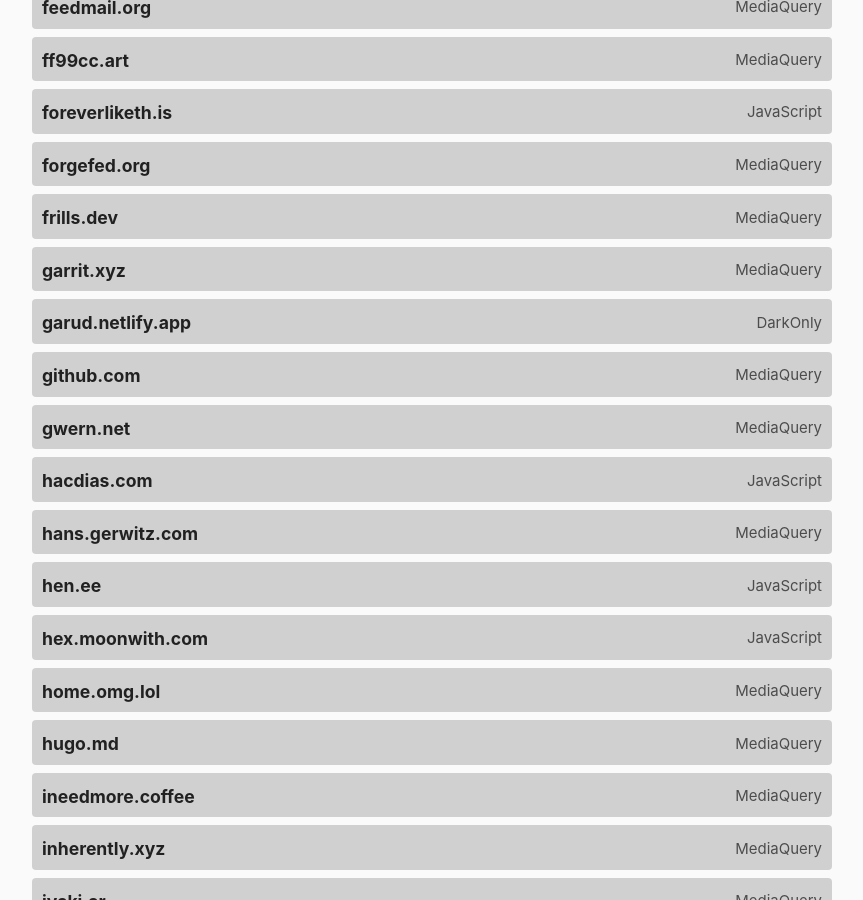
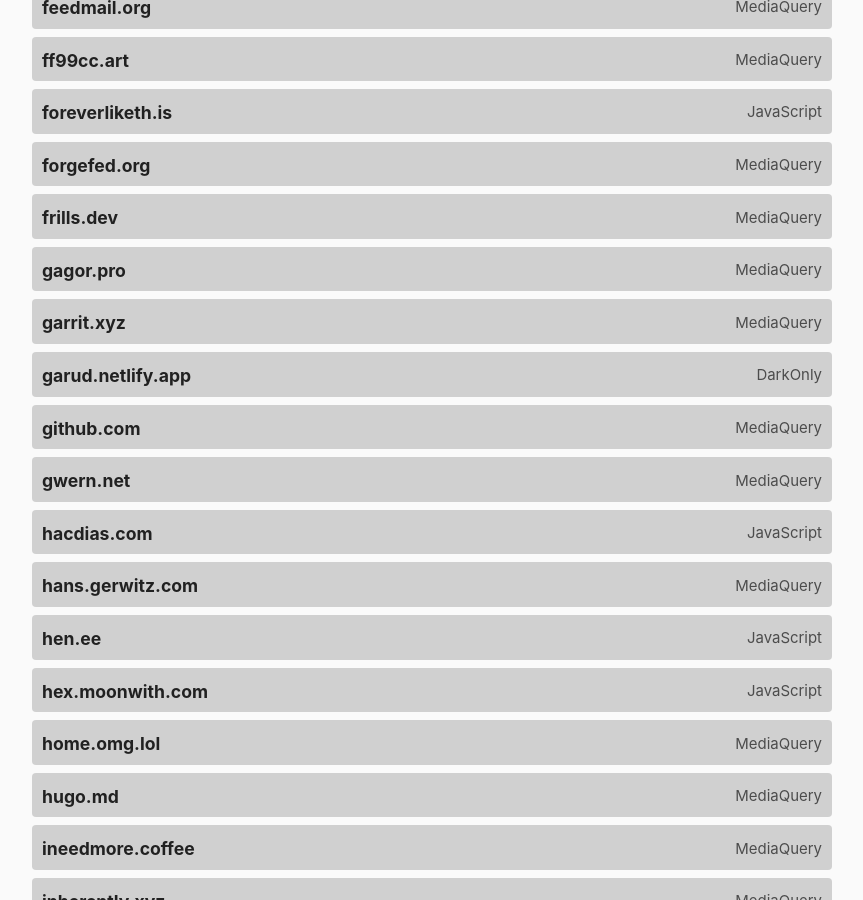
Before and after one commit to katherinek727/darktheme.club, a Jekyll site: the page built from index.md, in a window 1280 px wide and 900 px high, scrolled down 2690 px. Shown: the whole window, without its empty margins (208-1071 px from the left). Built offline with Jekyll 4.4.1, drawn with Linux system fonts in a browser that asks for light colours.

Commit message:
Add gagor.pro

```diff
--- a/_data/sites.yml
+++ b/_data/sites.yml
@@ -572,3 +572,8 @@
   url: https://zwbetz.com/
   method: javascript
   last_checked: 2024-02-27
+
+- domain: gagor.pro
+  url: https://gagor.pro/
+  method: mediaquery
+  last_checked: 2024-04-16
```
